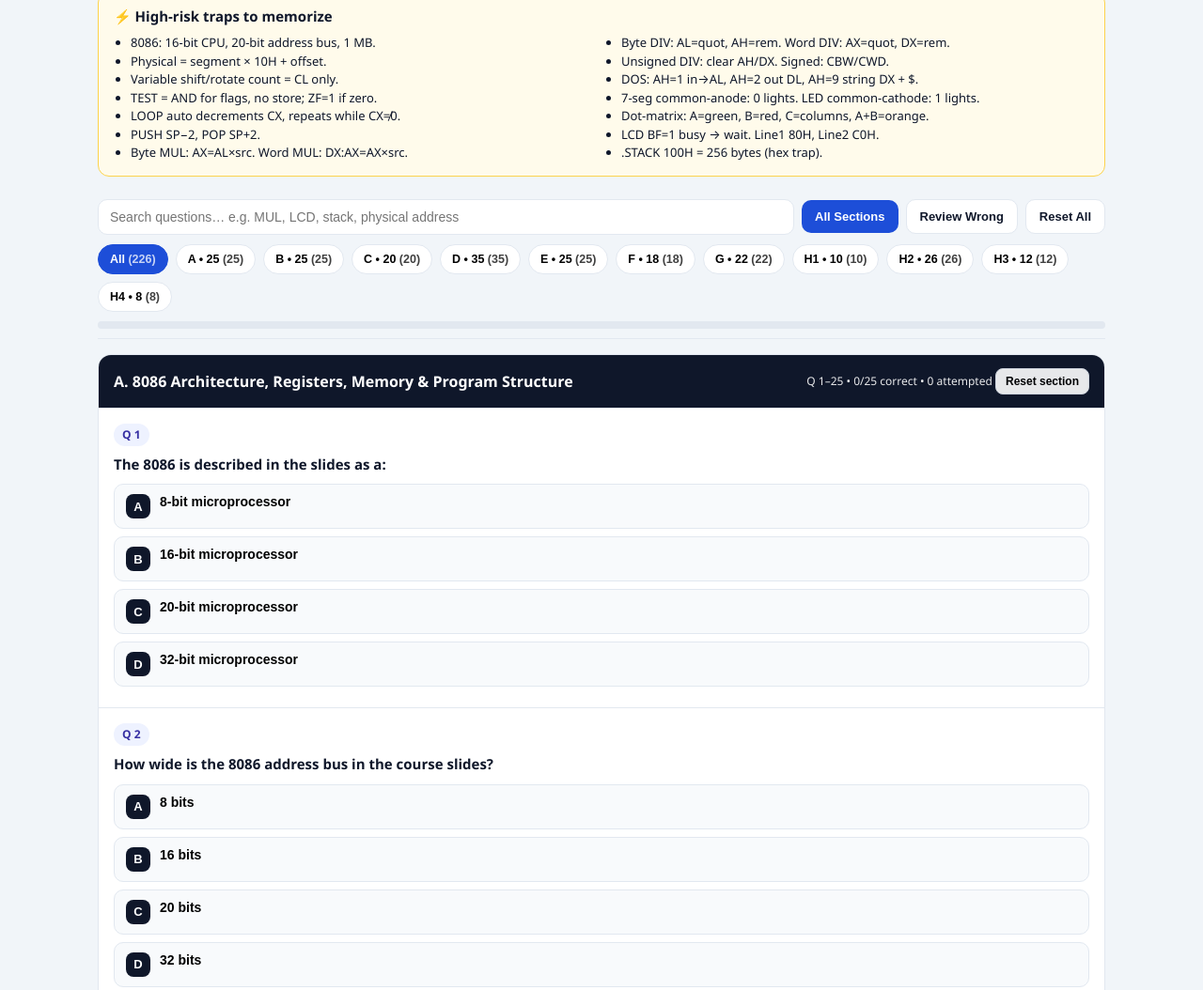
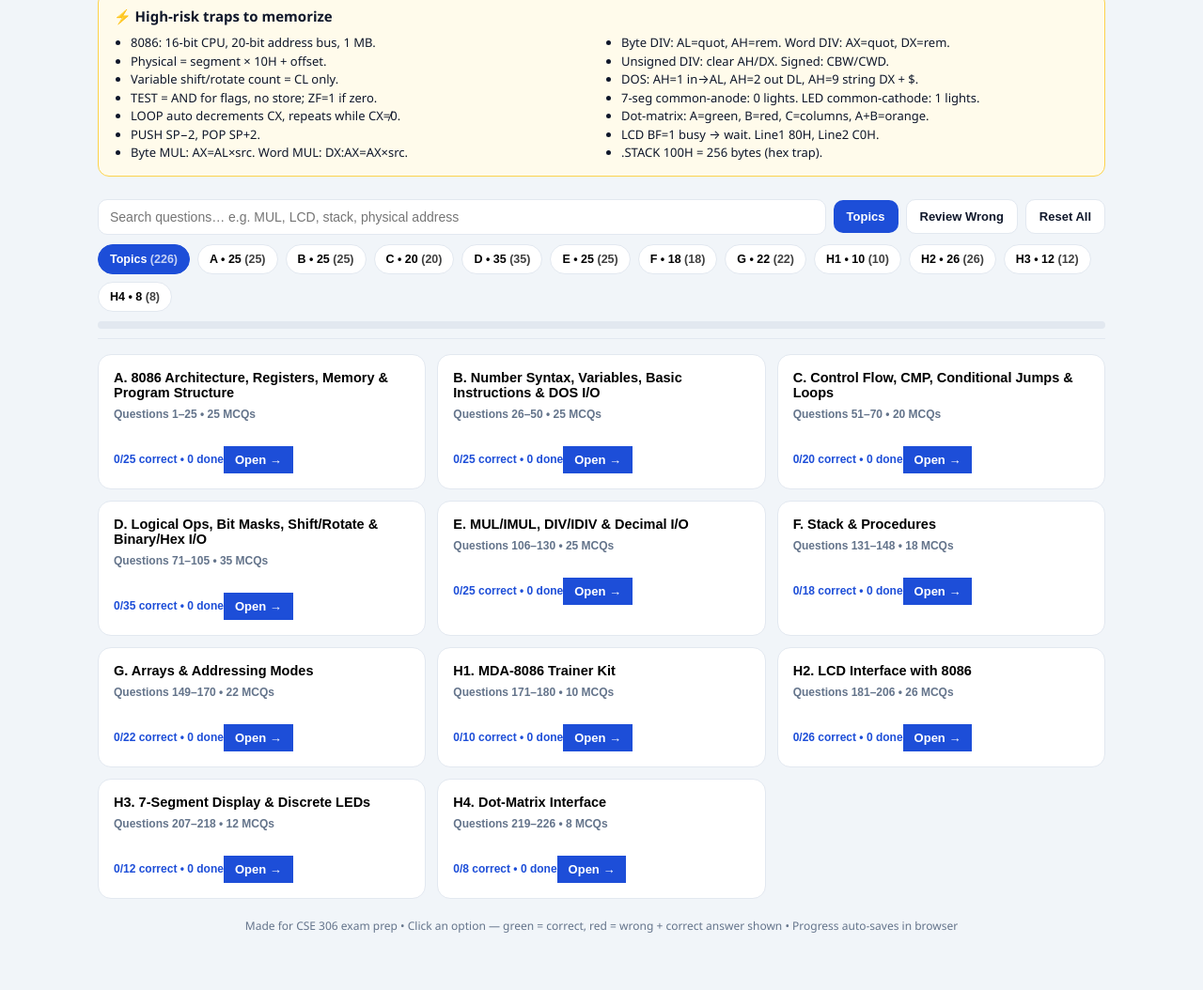
Before and after one commit to mobin14012/cse306-mma-mcq-website, a plain HTML site: page index.html in a window 1280 px wide. Shown: the part 227-1281 px from the top of the page at 94% size. Drawn offline with Linux system fonts and the light colour scheme.

Commit message:
Separate topics into individual pages with topics home grid

```diff
--- a/index.html
+++ b/index.html
@@ -62,6 +62,17 @@ button{cursor:pointer;border:none;border-radius:10px;padding:10px 14px;font-size
 .badge.ok{display:inline-block;background:var(--okbg);color:var(--ok);border:1px solid #86efac}
 .badge.bad{display:inline-block;background:var(--badbg);color:var(--bad);border:1px solid #fca5a5}
 footer{text-align:center;color:var(--muted);font-size:12px;padding:20px}
+.topic-grid{display:grid;grid-template-columns:repeat(auto-fill,minmax(260px,1fr));gap:12px;margin-top:16px}
+.topic-card{background:var(--card);border:1px solid var(--line);border-radius:14px;padding:16px;text-align:left;display:flex;flex-direction:column;gap:8px;transition:.15s}
+.topic-card:hover{border-color:var(--brand);box-shadow:0 4px 14px rgba(29,78,216,.12);transform:translateY(-1px)}
+.topic-card h3{font-size:14.5px}
+.topic-card .tmeta{font-size:12px;color:var(--muted);font-weight:600}
+.topic-card .tbar{height:7px;background:#e2e8f0;border-radius:999px;overflow:hidden}
+.topic-card .tbar>div{height:100%;background:linear-gradient(90deg,#22c55e,#16a34a);width:0%}
+.topic-card .tfoot{display:flex;justify-content:space-between;align-items:center;margin-top:4px}
+.topic-card .tscore{font-size:12px;font-weight:800;color:var(--brand)}
+.backbtn{font-size:12px;padding:7px 12px;background:rgba(255,255,255,.15);border:1px solid rgba(255,255,255,.4);color:#fff;border-radius:8px}
+.backbtn:hover{background:rgba(255,255,255,.28)}
 .hidden{display:none!important}
 </style>
 </head>
@@ -102,7 +113,7 @@ footer{text-align:center;color:var(--muted);font-size:12px;padding:20px}
 <div class="controls">
 <div class="searchrow">
 <input type="text" id="search" placeholder="Search questions… e.g. MUL, LCD, stack, physical address">
-<button class="btn" id="btnAll">All Sections</button>
+<button class="btn" id="btnHome">Topics</button>
 <button class="btn-ghost" id="btnWrong">Review Wrong</button>
 <button class="btn-ghost" id="btnReset">Reset All</button>
 </div>
@@ -359,7 +370,7 @@ const Q=[
 const LETTERS=["A","B","C","D"];
 let state={}; // id -> {pick, ok}
 try{state=JSON.parse(localStorage.getItem("cse306_state")||"{}")}catch(e){state={}}
-let activeSec="ALL", reviewWrong=false;
+let activeSec="HOME", reviewWrong=false;
 
 function save(){localStorage.setItem("cse306_state",JSON.stringify(state))}
 function secOf(q){return q[1]}
@@ -382,15 +393,33 @@ function renderNav(){
   b.onclick=()=>{activeSec=id;reviewWrong=false;document.getElementById("btnWrong").classList.remove("active");render();};
   nav.appendChild(b);
  };
- mk("ALL","All",226);
+ mk("HOME","Topics",226);
  SECTIONS.forEach(s=>{mk(s.id,s.id+" • "+(s.range[1]-s.range[0]+1),s.range[1]-s.range[0]+1)});
+}
+function topicStats(sid){
+ let done=0,corr=0,total=0;
+ Q.filter(q=>q[1]===sid).forEach(q=>{total++;if(state[q[0]]){done++;if(state[q[0]].ok)corr++}});
+ return {done,corr,total};
+}
+function renderHome(list){
+ const grid=document.createElement("div");grid.className="topic-grid";
+ SECTIONS.forEach(sec=>{
+  const st=topicStats(sec.id);
+  const pct=st.total?Math.round(st.done/st.total*100):0;
+  const card=document.createElement("button");card.className="topic-card";
+  card.innerHTML='<h3>'+sec.title+'</h3><div class="tmeta">Questions '+sec.range[0]+'–'+sec.range[1]+' • '+st.total+' MCQs</div><div class="tbar"><div style="width:'+pct+'%"></div></div><div class="tfoot"><span class="tscore">'+st.corr+'/'+st.total+' correct • '+st.done+' done</span><span class="btn" style="padding:7px 12px">Open →</span></div>';
+  card.onclick=()=>{activeSec=sec.id;reviewWrong=false;document.getElementById("btnWrong").classList.remove("active");document.getElementById("search").value="";render();window.scrollTo({top:0,behavior:"smooth"})};
+  grid.appendChild(card);
+ });
+ list.appendChild(grid);
 }
 function render(){
  renderNav();updateStats();
  const list=document.getElementById("list");list.innerHTML="";
  const qfilter=document.getElementById("search").value.trim().toLowerCase();
+ if(activeSec==="HOME"){renderHome(list);return}
  SECTIONS.forEach(sec=>{
-  if(activeSec!=="ALL"&&activeSec!==sec.id)return;
+  if(activeSec!==sec.id)return;
   let qs=Q.filter(q=>q[1]===sec.id);
   if(reviewWrong)qs=qs.filter(q=>state[q[0]]&&!state[q[0]].ok);
   if(qfilter)qs=qs.filter(q=>(q[2]+" "+q[3].join(" ")).toLowerCase().includes(qfilter));
@@ -398,7 +427,7 @@ function render(){
   const block=document.createElement("div");block.className="section-block";
   let done=0,corr=0;
   qs.forEach(q=>{if(state[q[0]]){done++;if(state[q[0]].ok)corr++}});
-  block.innerHTML='<div class="section-head"><h2>'+sec.title+'</h2><div class="meta">Q '+sec.range[0]+'–'+sec.range[1]+' • '+corr+'/'+qs.length+' correct • '+done+' attempted <button class="retry" data-rsec="'+sec.id+'">Reset section</button></div></div>';
+  block.innerHTML='<div class="section-head"><h2>'+sec.title+'</h2><div class="meta">Q '+sec.range[0]+'–'+sec.range[1]+' • '+corr+'/'+qs.length+' correct • '+done+' attempted <button class="backbtn" data-back="1">← Topics</button> <button class="retry" data-rsec="'+sec.id+'">Reset topic</button></div></div>';
   qs.forEach(q=>{
    const[id,sid,text,opts,ans,exp]=q;
    const d=document.createElement("div");d.className="q";d.id="q"+id;
@@ -427,11 +456,12 @@ function render(){
   });
   list.appendChild(block);
  });
+ list.querySelectorAll("[data-back]").forEach(b=>b.onclick=()=>{activeSec="HOME";reviewWrong=false;document.getElementById("btnWrong").classList.remove("active");document.getElementById("search").value="";render();window.scrollTo({top:0,behavior:"smooth"})});
  list.querySelectorAll("[data-retry]").forEach(b=>b.onclick=(e)=>{e.stopPropagation();delete state[b.getAttribute("data-retry")];save();render()});
  list.querySelectorAll("[data-rsec]").forEach(b=>b.onclick=(e)=>{e.stopPropagation();const sid=b.getAttribute("data-rsec");Q.filter(q=>q[1]===sid).forEach(q=>delete state[q[0]]);save();render()});
 }
 document.getElementById("search").addEventListener("input",render);
-document.getElementById("btnAll").onclick=()=>{activeSec="ALL";reviewWrong=false;render()};
+document.getElementById("btnHome").onclick=()=>{activeSec="HOME";reviewWrong=false;document.getElementById("btnWrong").classList.remove("active");render()};
 document.getElementById("btnWrong").onclick=(e)=>{reviewWrong=!reviewWrong;e.target.classList.toggle("active",reviewWrong);render()};
 document.getElementById("btnReset").onclick=()=>{if(confirm("Reset all 226 answers?")){state={};save();render()}};
 render();
```
